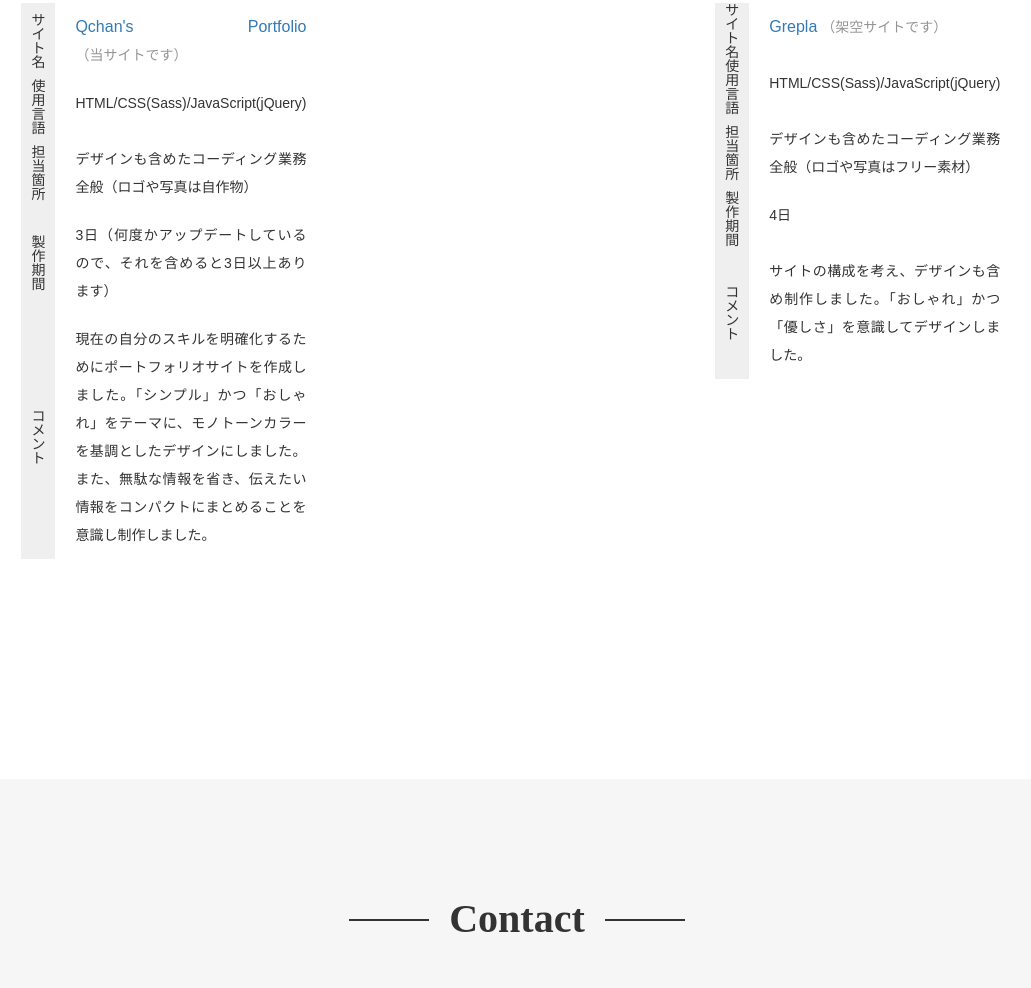
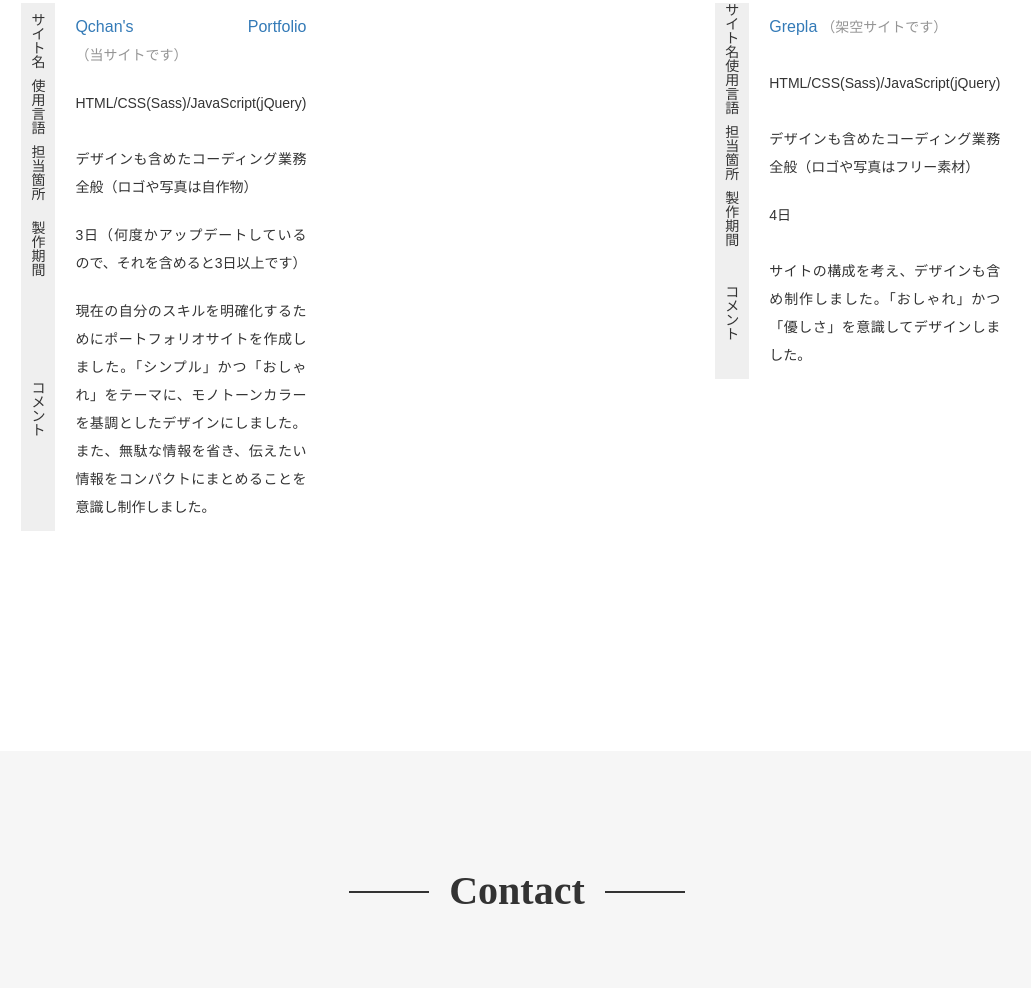
Before and after one commit to qchan09/portfolio, a plain HTML site: page index.html in a window 1280 px wide. Shown: the part 3074-4062 px from the top of the page, without its empty margins (123-1154 px from the left). Drawn offline with nearby package versions, Linux system fonts and the light colour scheme; a web font is replaced by a local one.

Commit message:
Add files via upload

```diff
--- a/index.html
+++ b/index.html
@@ -158,7 +158,7 @@
                             </tr>
                             <tr>
                                 <th>製作期間</th>
-                                <td>3日（何度かアップデートしているので、それを含めると3日以上あります）</td>
+                                <td>3日（何度かアップデートしているので、それを含めると3日以上です）</td>
                             </tr>
                             <tr>
                                 <th>コメント</th>
```
